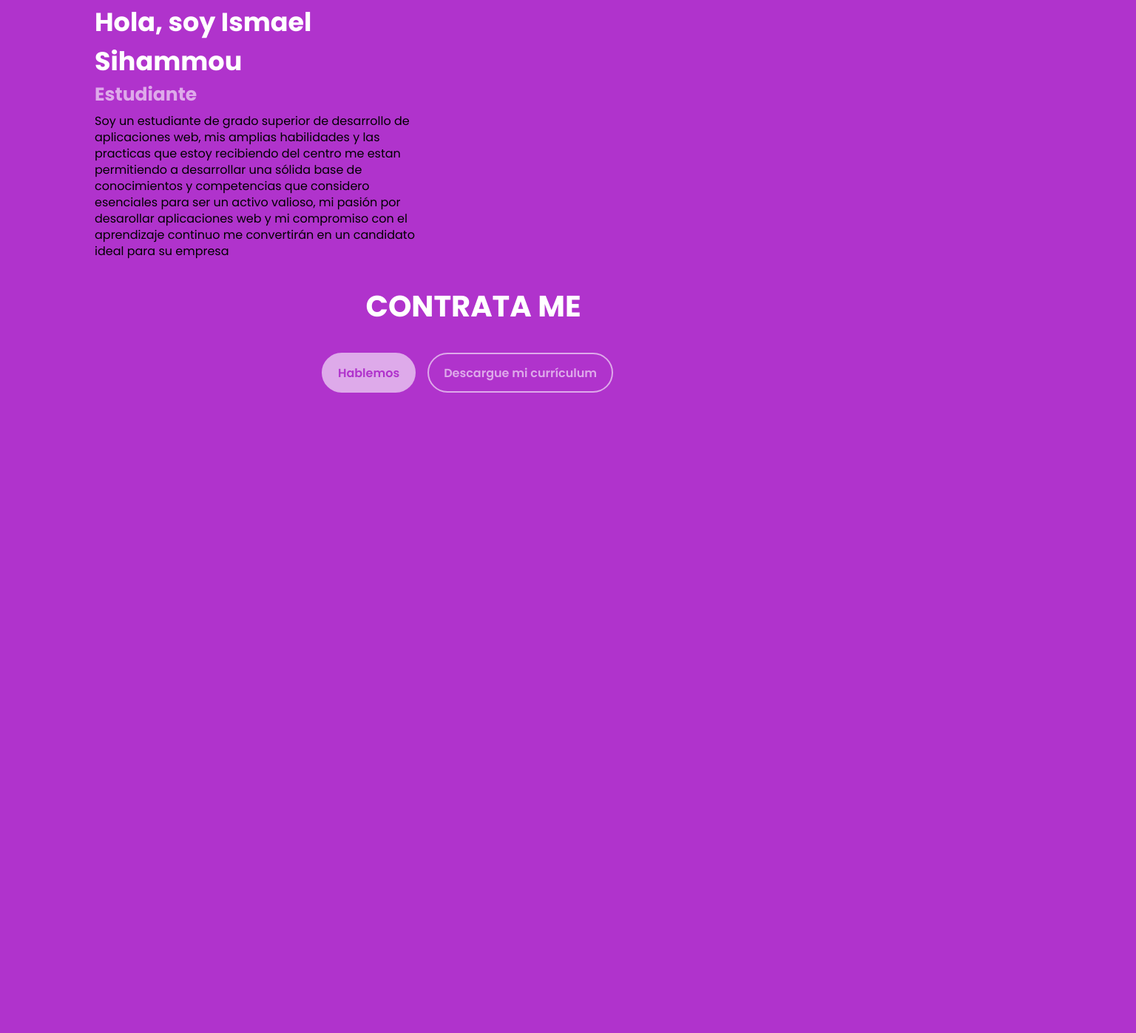
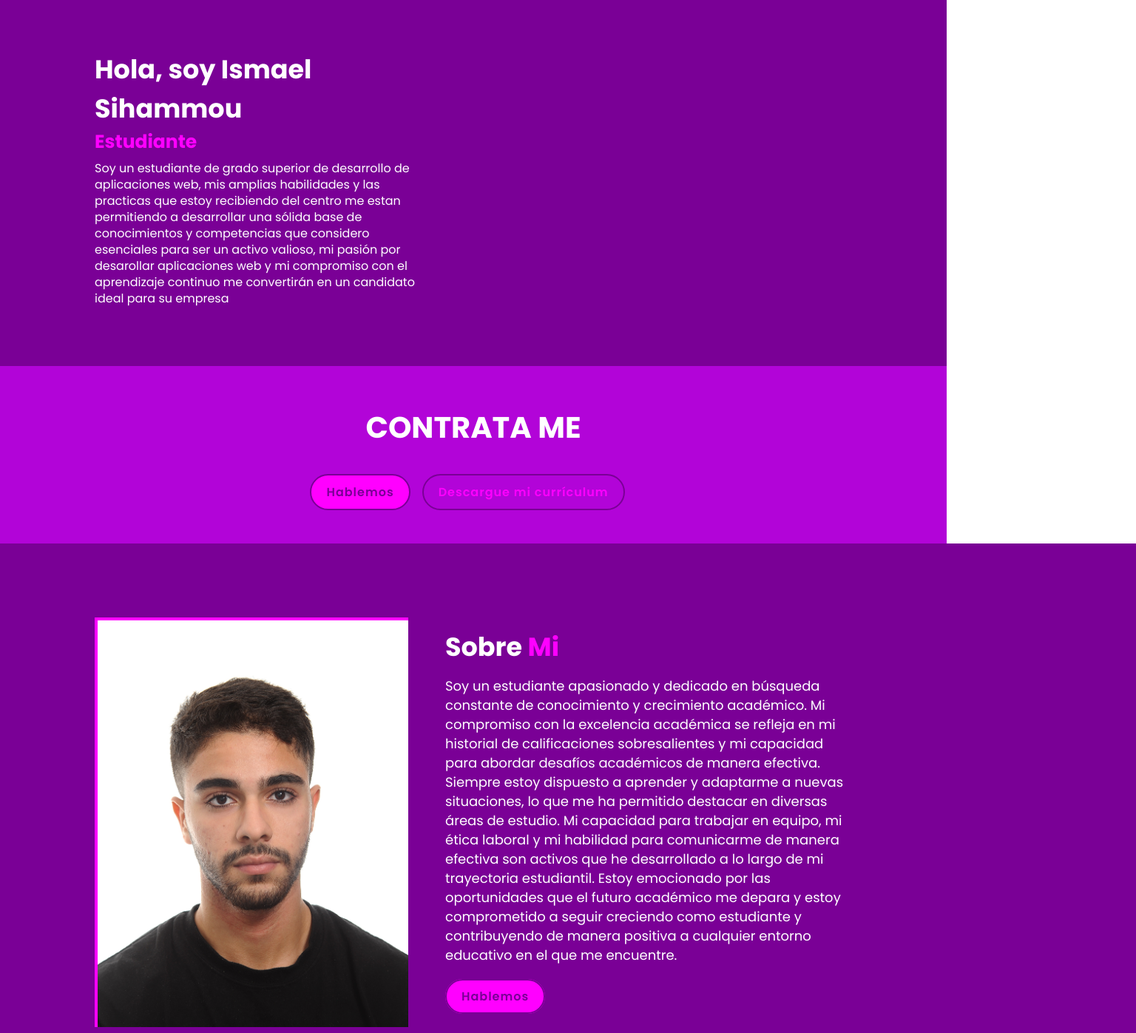
Before and after one commit to shism04/update, a plain HTML site: page index.html in a window 1280 px wide. Shown: the part 123-1520 px from the top of the page at 74% size, 1536 px wide, since content can reach past the window. Before the commit the page ends 926 px from the top, so only its background shows below. Drawn offline with Linux system fonts and the light colour scheme.

Commit message:
creacion de section "SobreMe"

```diff
--- a/index.html
+++ b/index.html
@@ -27,11 +27,27 @@
             <p>Soy un estudiante de grado superior de desarrollo de aplicaciones web, mis amplias habilidades y las practicas que estoy recibiendo del centro me estan permitiendo a desarrollar una sólida base de conocimientos y competencias que considero esenciales para ser un activo valioso, mi pasión por desarollar aplicaciones web y mi compromiso con el aprendizaje continuo me convertirán en un candidato ideal para su empresa </p>
 
         </div>
-        <h2>CONTRATA ME</h2>
+    </section>
+    <section class="contrata_me_container">
         <div class="contrata_me">
-            <a href="#">Hablemos</a>
-            <a href="#">Descargue mi currículum</a>
+            <h2>CONTRATA ME</h2>
+            <div class="contrata_me_feautures">
+                <a href="#" id="hablemos">Hablemos</a>
+                <a href="#" id="Descargue">Descargue mi currículum</a>
+            </div>
         </div>
+    </section>
+
+    <section class="SobreMe">
+        <div class="SobreMe_contenido">
+            <img src="/proyecto_imgs/foto_catnet.JPG" alt="foto carne De Ismael">
+            <div class="SobreMe_texto">
+                <h2>Sobre <span>Mi</span></h2>
+                <p>Soy un estudiante apasionado y dedicado en búsqueda constante de conocimiento y crecimiento académico. Mi compromiso con la excelencia académica se refleja en mi historial de calificaciones sobresalientes y mi capacidad para abordar desafíos académicos de manera efectiva. Siempre estoy dispuesto a aprender y adaptarme a nuevas situaciones, lo que me ha permitido destacar en diversas áreas de estudio. Mi capacidad para trabajar en equipo, mi ética laboral y mi habilidad para comunicarme de manera efectiva son activos que he desarrollado a lo largo de mi trayectoria estudiantil. Estoy emocionado por las oportunidades que el futuro académico me depara y estoy comprometido a seguir creciendo como estudiante y contribuyendo de manera positiva a cualquier entorno educativo en el que me encuentre.
+                </p>
+                <div class="contrata_me_feautures">
+                    <a href="#" id="hablemos">Hablemos</a>
+                </div>
         </div>
     </section>
 
--- a/style.css
+++ b/style.css
@@ -3,7 +3,7 @@ body{
     margin: 0;
     padding: 0;
     font-family: "Poppins";
-    background:#b033cc
+
 }
 header{
     padding: 20px 5% 20px 10% ;
@@ -11,6 +11,7 @@ header{
     align-items: center;
     justify-content: space-between;
     position: sticky;
+    background: #7a0096;
 }
 header a {
     text-decoration: none;
@@ -24,7 +25,7 @@ nav ul {
     color: white;
 }
 nav a .activo{
-    color: #deaaea;
+    color: #ff00ff;
 }
 nav a {
     margin-right: 20px;
@@ -37,7 +38,7 @@ nav a:after {
     position: absolute;
     bottom: -3px;
     left: 0;
-    background-color: #deaaea;
+    background-color: #ff00ff;
     height: 3px;
     width: 0;
     transition: 0.5s;
@@ -47,12 +48,14 @@ nav a:hover::after
 width: 100%;
 }
 .principal {
-    height: 100vh;
     align-items: center;
+    padding-bottom: 0px;
+    background: #7a0096;
+
 }
 .pagina_principal{
     max-width: 450px;
-    padding: 0 10%;
+    padding: 5% 10% ;
 }
 .pagina_principal h1 {
     color: white;
@@ -64,7 +67,7 @@ width: 100%;
 }
 .pagina_principal h3 {
 font-size: 25px;
-color: #deaaea;
+color: #ff00ff;
 margin-bottom: -10px;
 
 }
@@ -72,60 +75,43 @@ margin-bottom: -10px;
     font-size: 16px;
     line-height: 22px;
     font-weight: 400;
+    color: rgb(255, 255, 255);
 }
-.contrata-me {
-   width: 100%;
-   text-align: center;
-   padding-top: 35px;
+.contrata_me{
+    width: 100%;
+   background-color: #b204d8;
+    display: block;
+    justify-content: center;
+    align-items: center;
+    padding: 20px 0 45px;
 }
-h2 {
-    width: 100%;
+.contrata_me h2{
     font-size: 40px;
     color: white;
     text-align: center;
-
 }
-.contrata_me{
-
+.contrata_me_feautures{
     display: flex;
     justify-content: center;
-    align-items: center;
 }
-.contrata_me a {
-    display: inline-flex;
-    justify-content: center;
-    align-items: center;
-    width: fit-content;
-    height: 30px;
-    background: #deaaea;
-    border: 2px solid #deaaea;
-    border-radius: 100px;
+.contrata_me_feautures a {
+    border: 2px solid #7a0096;
+    background: #ff00ff;
+    border-radius: 30px;
+    color: #7a0096;
     font-size: 16px;
     margin-right: 16px;
     text-decoration: none;
-    color: white;
     padding: 10px 20px;
-    color: #b033cc;
     font-weight: 600;
+    letter-spacing: 1px;
     position: relative;
     z-index: 1;
+    overflow: hidden;
 }
-.contrata_me :nth-child(2){
-    background: #b033cc;
-    color: #deaaea;
-}
-.contrata_me :nth-child(1):hover{
-    color: #deaaea;
-}
- .contrata_me :nth-child(2):hover{
-    color: #b033cc;
-}
-.contrata_me :nth-child(2)::before{
-    background: #deaaea;
-    width: 0%;
-}
-.contrata_me :nth-child(2):hover::before{
-    width: 100%;
+.contrata_me a:nth-child(2){
+background: transparent;
+color: #ff00ff;
 }
 .contrata_me a::before{
     content: "";
@@ -134,12 +120,57 @@ h2 {
     left: 0;
     width: 0%;
     height: 100%;
-    background: #b033cc;
-    border-radius: 40px;
+    background: #b204d8;
     z-index: -1;
-    transition: 0.5s;
+    transition: .5s;
 }
-
+.contrata_me a:nth-child(2)::before{
+    background: #ff00ff;
+}
+.contrata_me a:hover{
+    color: #ff00ff;
+}
+.contrata_me a:nth-child(2):hover{
+    color: #7a0096;
+}
 .contrata_me a:hover::before {
     width: 100%;
 }
+.SobreMe{
+    width: 100%;
+    padding: 100px 10%;
+    background-color: #7a0096;
+}
+.SobreMe_contenido{
+    width: 80%;
+    display: flex;
+    align-items: center;
+}
+.SobreMe_contenido img{
+    border-width: 4px 0px 0px 4px;
+    border-style: solid;
+    border-color: #ff00ff;
+    width: 420px;
+    height: 550px;
+    object-fit: cover;
+}
+.SobreMe_texto{
+    color: white;
+    margin-left: 50px;
+    margin-top: -45px;
+}
+.SobreMe_texto h2{
+    font-size: 35px;
+}
+.SobreMe_texto h2 span{
+    color: #ff00ff;
+}
+.SobreMe_texto p{
+    line-height: 26px;
+    font-size: 18px;
+    margin-top: -15px;
+    margin-bottom: 30px;
+}
+.SobreMe_texto .contrata_me_feautures {
+    display: inline-block;
+}
```
